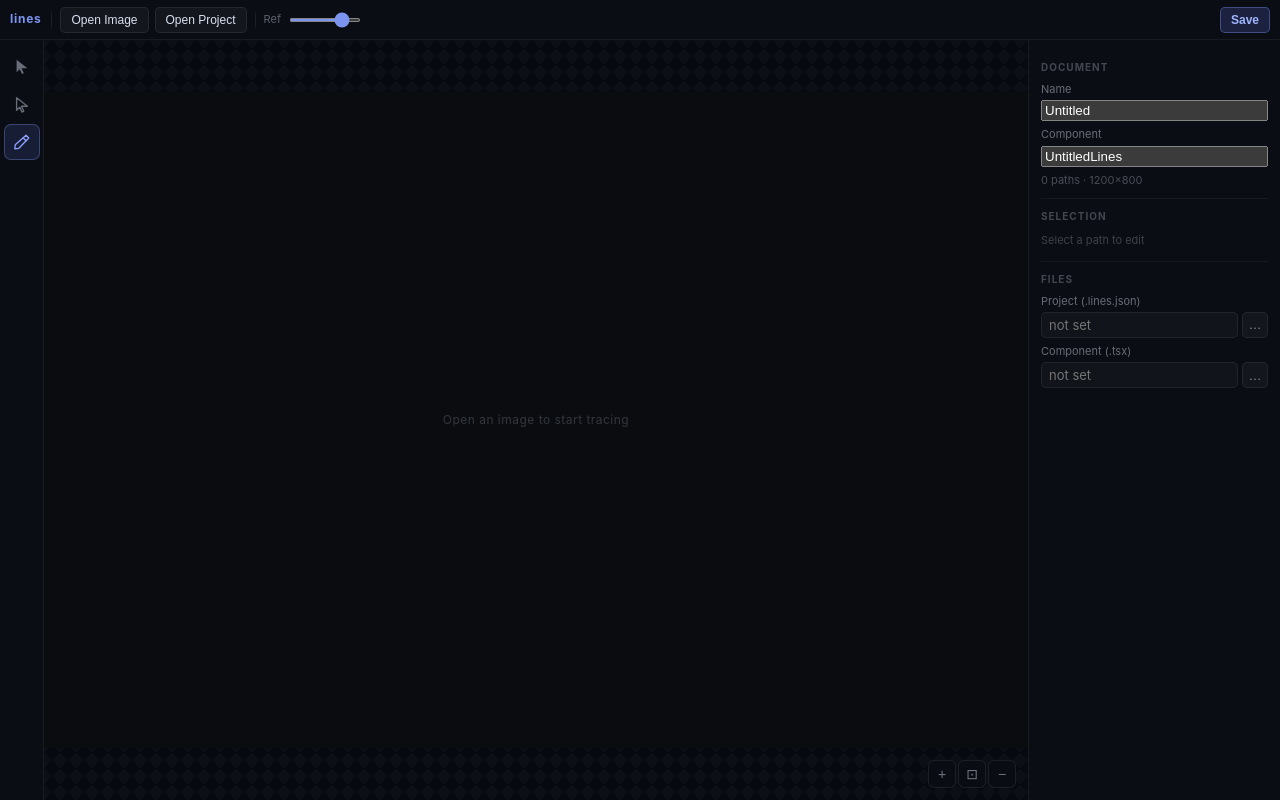
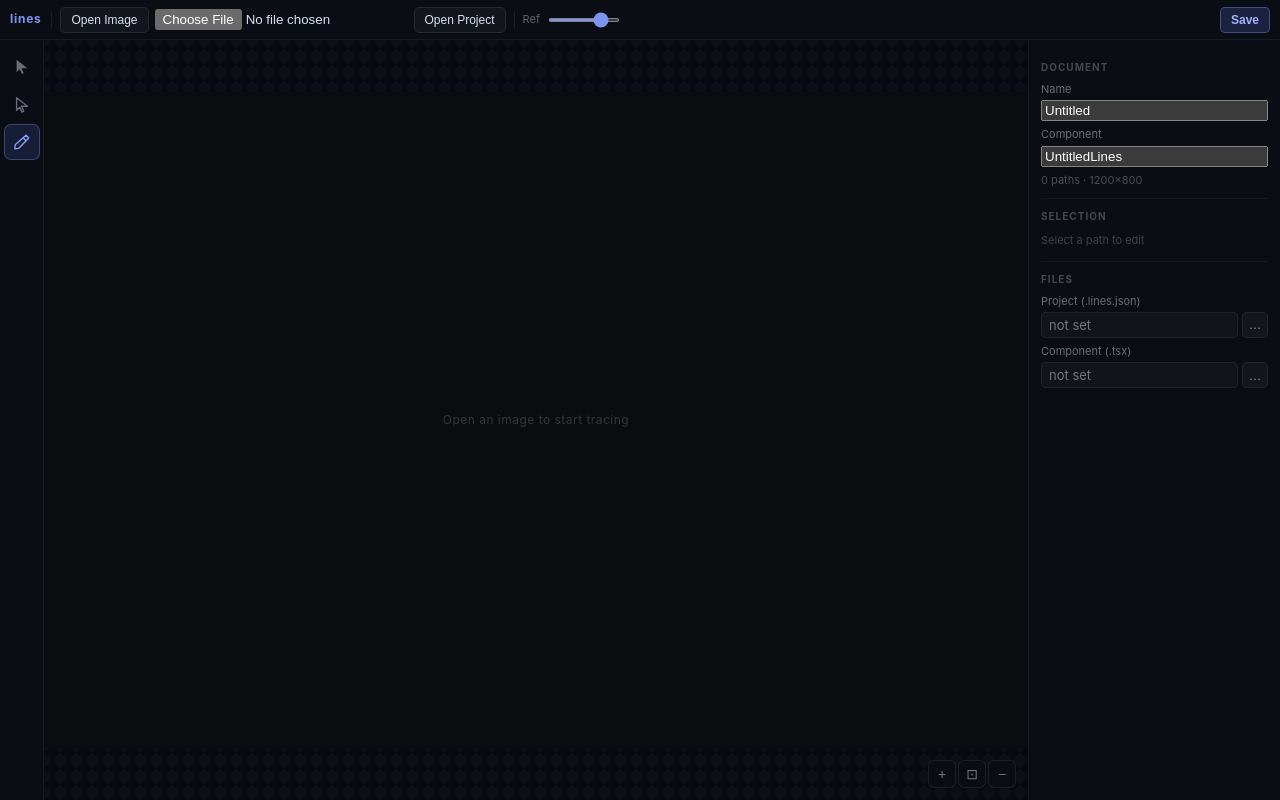
Before and after one commit to whaleen/lines, a React (Vite) app: page / in a window 1280 px wide. Built offline with nearby package versions, Linux system fonts and the light colour scheme.

Commit message:
fix: use file input for image loading (convertFileSrc needs asset protocol config)

```diff
--- a/src/App.tsx
+++ b/src/App.tsx
@@ -18,7 +18,7 @@ function App() {
     errorMessage,
     finishActivePath,
     loadProject,
-    loadReferenceImageFromDialog,
+    loadReferenceImage,
     projectPath,
     saveProject,
     selectedPathId,
@@ -34,7 +34,7 @@ function App() {
       errorMessage: state.errorMessage,
       finishActivePath: state.finishActivePath,
       loadProject: state.loadProject,
-      loadReferenceImageFromDialog: state.loadReferenceImageFromDialog,
+      loadReferenceImage: state.loadReferenceImage,
       projectPath: state.projectPath,
       saveProject: state.saveProject,
       selectedPathId: state.selectedPathId,
@@ -43,6 +43,13 @@ function App() {
       statusMessage: state.statusMessage,
     })),
   );
+
+  const handleImageChange = async (e: ChangeEvent<HTMLInputElement>) => {
+    const [file] = e.target.files ?? [];
+    if (!file) return;
+    await loadReferenceImage(file);
+    e.target.value = "";
+  };
 
   const handleSave = async () => {
     setSaveInFlight(true);
@@ -98,9 +105,16 @@ function App() {
       <header className="topbar">
         <span className="app-name">lines</span>
         <div className="topbar-sep" />
-        <button className="topbar-btn" onClick={loadReferenceImageFromDialog} type="button">
+        <button className="topbar-btn" onClick={() => imageInputRef.current?.click()} type="button">
           Open Image
         </button>
+        <input
+          ref={imageInputRef}
+          type="file"
+          accept="image/*"
+          className="hidden-file-input"
+          onChange={handleImageChange}
+        />
         <button className="topbar-btn" onClick={loadProject} type="button">
           Open Project
         </button>
```
